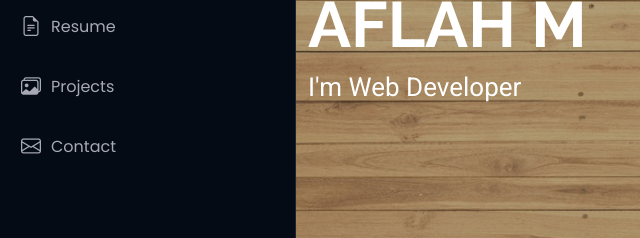
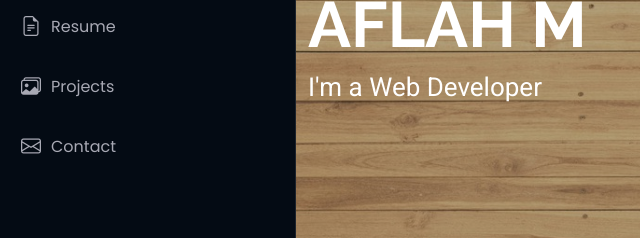
Before and after one commit to aflah-m/Personal-website, a plain HTML site: page index.html in a window 1280 px wide. Shown: the part 377-615 px from the top of the page, 4-644 px from the left. Drawn offline with Linux system fonts and the light colour scheme.

Commit message:
Update index.html

```diff
--- a/index.html
+++ b/index.html
@@ -78,7 +78,7 @@
 
       <div class="container" data-aos="fade-up" data-aos-delay="100">
         <h2>AFLAH M</h2>
-        <p>I'm Web Developer </p>
+        <p>I'm a Web Developer </p>
       </div>
 
     </section><!-- /Hero Section -->
```
